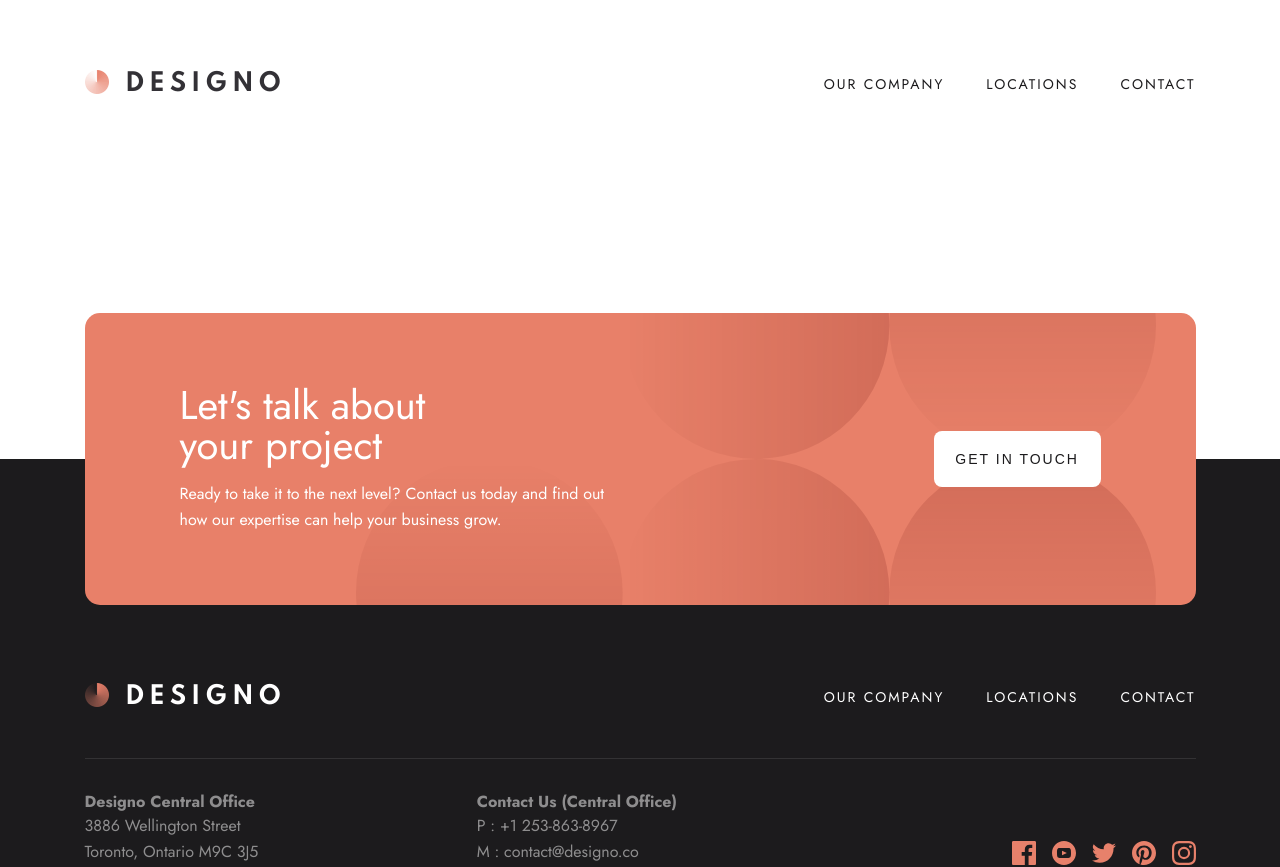
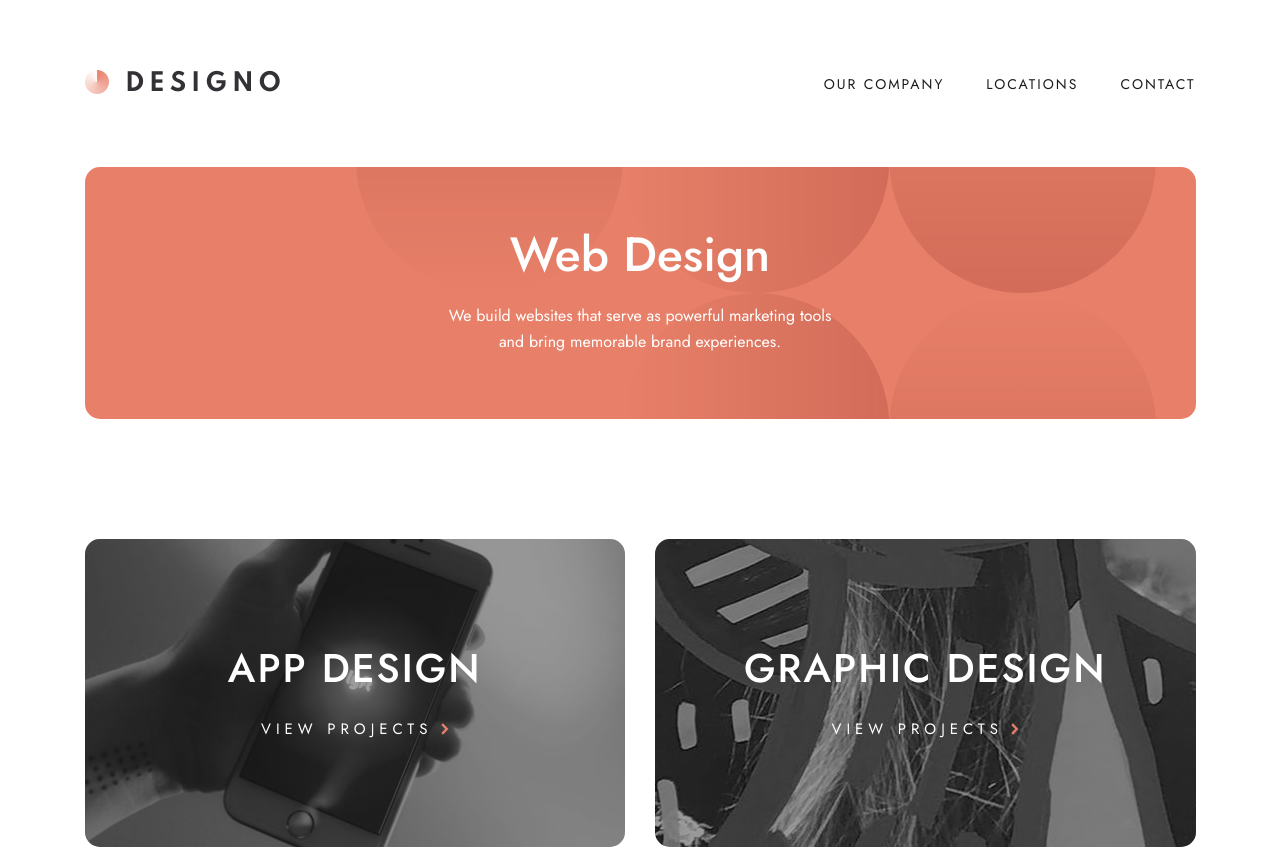
Before and after one commit to koliberdapv/designo-fmentor, a React (Vite) app: page /web-design in a window 1280 px wide. Shown: the top 867 px of the page. Built offline with nearby package versions, Linux system fonts and the light colour scheme.

Commit message:
DesignHeader component finished

```diff
--- a/src/components/ui/CompanyInfo.jsx
+++ b/src/components/ui/CompanyInfo.jsx
@@ -124,7 +124,7 @@ const Wrapper = styled.section`
       aspect-ratio: 1/1;
       background: url(${bg_leaf}) no-repeat;
       transform: rotate(180deg);
-      z-index: -2;
+      z-index: -3;
     }
     .description {
       align-content: flex-start;
--- /dev/null
+++ b/src/components/ui/DesignPageHeader.jsx
@@ -0,0 +1,87 @@
+import styled from 'styled-components';
+import background from '../../assets/shared/desktop/bg-pattern-call-to-action.svg';
+import bg_circle from '../../assets/shared/desktop/bg-pattern-small-circle.svg';
+
+const DesignPageHeader = ({ header }) => {
+  const { title, description } = header;
+  return (
+    <Wrapper>
+      <div className="width-controller">
+        <div className="header-content">
+          <h1 className="h1">{title}</h1>
+          <p>{description}</p>
+        </div>
+      </div>
+    </Wrapper>
+  );
+};
+
+const Wrapper = styled.header`
+  .header-content {
+    background-color: var(--clr-peach);
+    color: var(--clr-white);
+    display: grid;
+    padding: 6.5625rem 1.5rem;
+    align-items: center;
+    justify-items: center;
+    text-align: center;
+    gap: 1.5rem;
+    position: relative;
+    isolation: isolate;
+    overflow: hidden;
+  }
+  .header-content::before {
+    content: '';
+    position: absolute;
+    top: 0;
+    right: 2.5rem;
+    width: 100%;
+    height: 100%;
+    max-width: 800px;
+    background-image: url(${background});
+    background-repeat: no-repeat;
+    background-position: 100% 50%;
+    background-size: 75%;
+    background-size: cover;
+    z-index: -1;
+  }
+  @media screen and (width < 768px) {
+    .width-controller {
+      padding: 0;
+    }
+    .h1 {
+      font-size: var(--fs-subtitle);
+      line-height: var(--lh-subtitle);
+    }
+    p {
+      font-size: var(--fs-btn-p);
+      line-height: var(--lh-btn-p);
+    }
+    .header-content::before {
+      top: 0;
+      left: 0;
+      width: 100%;
+      height: 100%;
+      max-width: 800px;
+      background-image: url(${background});
+      background-repeat: no-repeat;
+      background-position: 45% 0%;
+      background-size: 250%;
+    }
+  }
+  @media screen and (width > 768px) {
+    .header-content {
+      border-radius: var(--br-form);
+      padding: 4rem 0;
+    }
+    p {
+      max-width: 390px;
+      margin-inline: auto;
+    }
+    .header-content::before {
+      transform: scaleY(-1);
+    }
+  }
+`;
+
+export default DesignPageHeader;
--- a/src/components/ui/ProjectsNavigation.jsx
+++ b/src/components/ui/ProjectsNavigation.jsx
@@ -11,7 +11,7 @@ import bg_web_design_mob from '../../assets/home/mobile/image-web-design.jpg';
 import bg_app_design_mob from '../../assets/home/mobile/image-app-design.jpg';
 import bg_graphic_design_mob from '../../assets/home/mobile/image-graphic-design.jpg';
 
-const ProjectsNavigation = () => {
+const ProjectsNavigation = ({ pageName }) => {
   const list = [
     {
       name: 'web design',
@@ -31,6 +31,7 @@ const ProjectsNavigation = () => {
       <div className="width-controller">
         <nav className="nav-content">
           {list.map((item, index) => {
+            if (item.name === pageName) return;
             return (
               <Link
                 to={item.path}
@@ -88,6 +89,7 @@ const Wrapper = styled.section`
     position: relative;
     isolation: isolate;
     overflow: hidden;
+    z-index: 1;
   }
   [data-content]:before {
     content: '';
--- a/src/components/ui/index.js
+++ b/src/components/ui/index.js
@@ -10,6 +10,7 @@ import CTA from './CTA';
 import ProjectsNavigation from './ProjectsNavigation';
 import Hero from './Hero';
 import CompanyInfo from './CompanyInfo';
+import DesignPageHeader from './DesignPageHeader';
 export {
   SharedLayout,
   Hero,
@@ -23,4 +24,5 @@ export {
   ProjectsNavigation,
   CompanyInfo,
   CTA,
+  DesignPageHeader,
 };
--- a/src/index.css
+++ b/src/index.css
@@ -34,9 +34,10 @@
   --fw-700: 700;
 
   --lh-h1: 48px;
-  --lh-h3: 26px;
   --lh-title: 40px;
   --lh-subtitle: 36px;
+  --lh-h3: 26px;
+  --lh-btn-p: 25px;
 
   --spacing-h2: 2px;
   --spacing-h3: 5px;
--- a/src/pages/AppDesign.jsx
+++ b/src/pages/AppDesign.jsx
@@ -1,7 +1,23 @@
 import styled from 'styled-components';
+import { DesignPageHeader, ProjectsNavigation } from '../components/ui';
+import { useEffect } from 'react';
+import scrollToTop from '../utils/scrollToTop';
 
 const AppDesign = () => {
-  return <Wrapper></Wrapper>;
+  useEffect(() => {
+    scrollToTop();
+  }, []);
+  const header = {
+    title: 'App Design',
+    description:
+      'Our mobile designs bring intuitive digital solutions to your customers right at their fingertips.',
+  };
+  return (
+    <Wrapper>
+      <DesignPageHeader header={header} />
+      <ProjectsNavigation pageName="app design" />
+    </Wrapper>
+  );
 };
 
 const Wrapper = styled.section``;
--- a/src/pages/GraphicDesign.jsx
+++ b/src/pages/GraphicDesign.jsx
@@ -1,7 +1,23 @@
 import styled from 'styled-components';
+import { DesignPageHeader, ProjectsNavigation } from '../components/ui';
+import { useEffect } from 'react';
+import scrollToTop from '../utils/scrollToTop';
 
 const GraphicDesign = () => {
-  return <Wrapper></Wrapper>;
+  useEffect(() => {
+    scrollToTop();
+  }, []);
+  const header = {
+    title: 'Graphic Design',
+    description:
+      'We deliver eye-catching branding materials that are tailored to meet your business objectives.',
+  };
+  return (
+    <Wrapper>
+      <DesignPageHeader header={header} />
+      <ProjectsNavigation pageName="graphic design" />
+    </Wrapper>
+  );
 };
 
 const Wrapper = styled.section``;
--- a/src/pages/Homepage.jsx
+++ b/src/pages/Homepage.jsx
@@ -1,7 +1,12 @@
 import styled from 'styled-components';
 import { CompanyInfo, Hero, ProjectsNavigation } from '../components/ui/';
+import { useEffect } from 'react';
+import scrollToTop from '../utils/scrollToTop';
 
 const Homepage = () => {
+  useEffect(() => {
+    scrollToTop();
+  }, []);
   return (
     <Wrapper>
       <Hero />
--- a/src/pages/WebDesign.jsx
+++ b/src/pages/WebDesign.jsx
@@ -1,7 +1,24 @@
 import styled from 'styled-components';
+import { DesignPageHeader, ProjectsNavigation } from '../components/ui';
+import { useEffect } from 'react';
+import scrollToTop from '../utils/scrollToTop';
 
 const WebDesign = () => {
-  return <Wrapper></Wrapper>;
+  useEffect(() => {
+    scrollToTop();
+  }, []);
+
+  const header = {
+    title: 'Web Design',
+    description:
+      'We build websites that serve as powerful marketing tools and bring memorable brand experiences.',
+  };
+  return (
+    <Wrapper>
+      <DesignPageHeader header={header} />
+      <ProjectsNavigation pageName="web design" />
+    </Wrapper>
+  );
 };
 
 const Wrapper = styled.section``;
```
